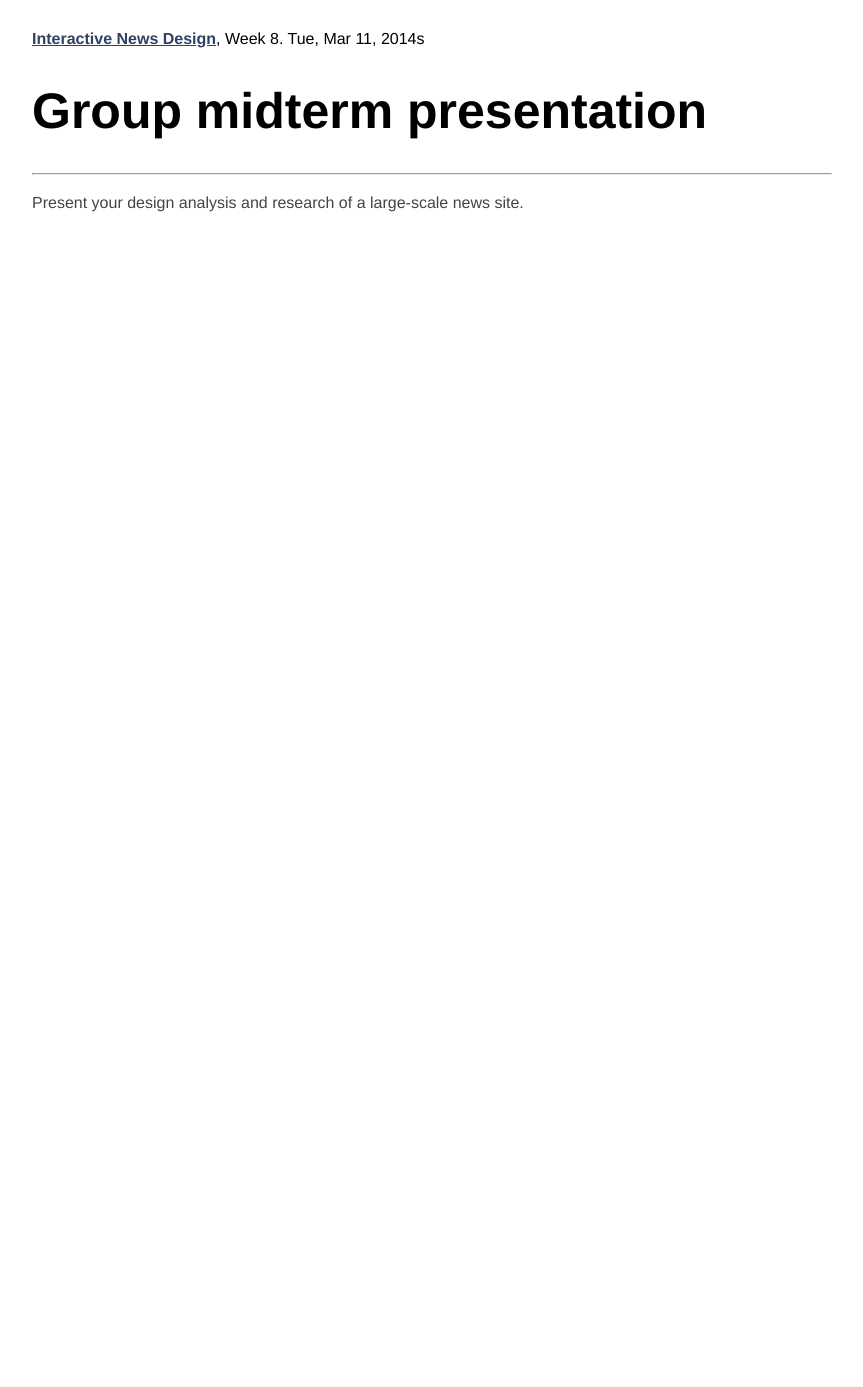
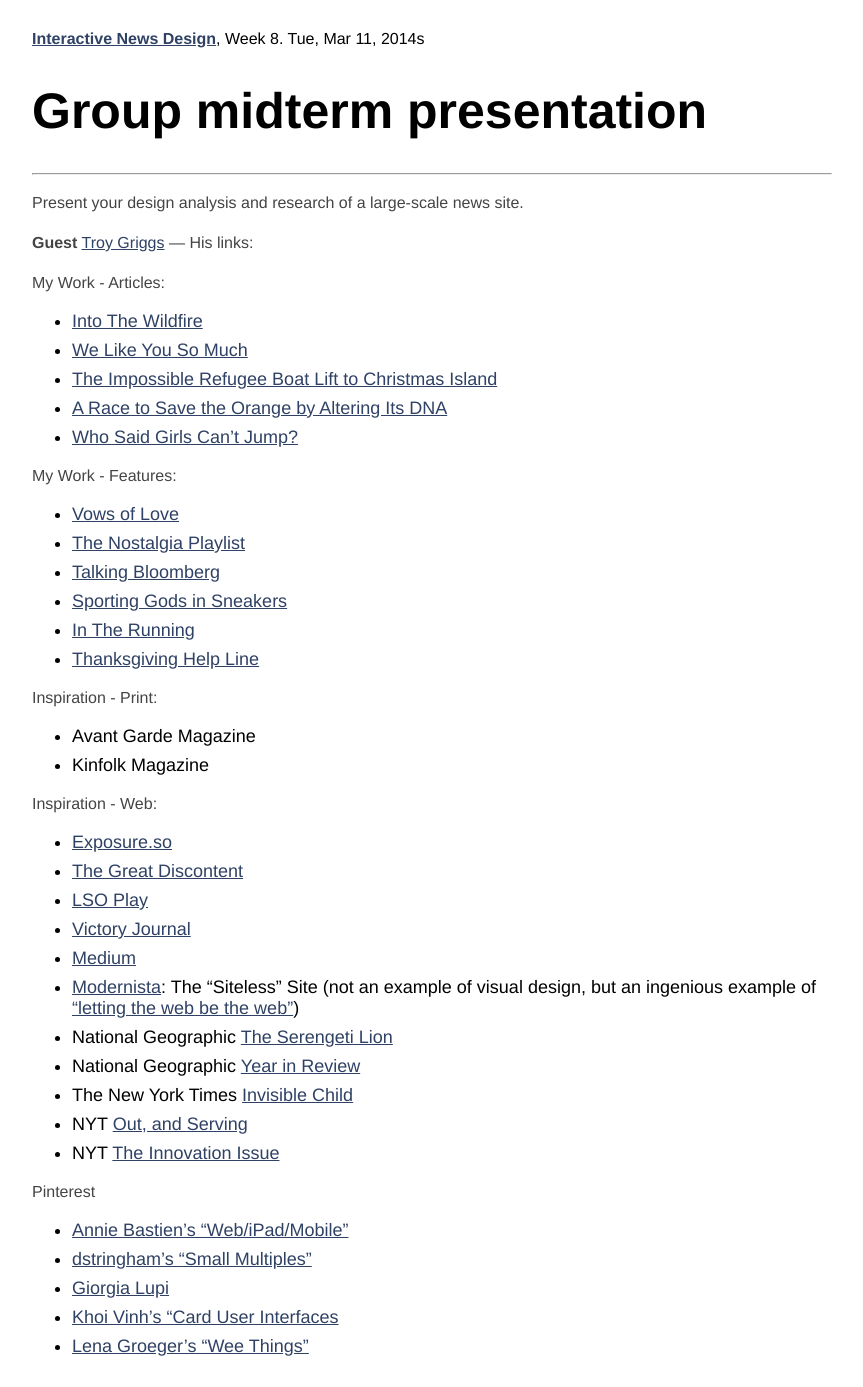
Before and after one commit to tysone/2014-columbia, a Jekyll site: the page built from _posts/2014-03-11-class-14.md, in a window 1280 px wide. Shown: the whole page, without its empty margins (248-1111 px from the left). Built offline with Jekyll 4.4.1, drawn with Linux system fonts in a browser that asks for light colours; before the commit the page ends 900 px from its top, so only the background shows below that.

Commit message:
troy links

```diff
--- a/_posts/2014-03-11-class-14.md
+++ b/_posts/2014-03-11-class-14.md
@@ -6,3 +6,50 @@ summary: Present your design analysis and research of a large-scale news site.
 ---
 
 Present your design analysis and research of a large-scale news site.
+
+**Guest** [Troy Griggs](https://twitter.com/TroyEricG) — His links:
+
+My Work - Articles:
+
+* [Into The Wildfire](http://www.nytimes.com/2013/09/22/magazine/into-the-wildfire.html)
+* [We Like You So Much](http://www.nytimes.com/2013/09/29/magazine/dave-eggers-fiction.html)
+* [The Impossible Refugee Boat Lift to Christmas Island](http://www.nytimes.com/2013/11/17/magazine/the-impossible-refugee-boat-lift-to-christmas-island.html)
+* [A Race to Save the Orange by Altering Its DNA](http://www.nytimes.com/2013/07/28/science/a-race-to-save-the-orange-by-altering-its-dna.html)
+* [Who Said Girls Can’t Jump?](http://www.nytimes.com/2013/11/24/magazine/who-said-girls-cant-jump.html)
+
+
+My Work - Features:
+
+* [Vows of Love](http://www.nytimes.com/interactive/2014/fashion/weddings/vows-of-love.html)
+* [The Nostalgia Playlist](http://www.nytimes.com/interactive/2013/07/09/science/nostalgic-songs-and-reader-submissions.html)
+* [Talking Bloomberg](http://www.nytimes.com/interactive/2013/08/18/nyregion/bloomberg-voices.html)
+* [Sporting Gods in Sneakers](http://www.nytimes.com/interactive/2013/08/25/magazine/tennis-magazine-archives.html)
+* [In The Running](http://www.nytimes.com/interactive/nyregion/nyc2013-in-the-running.html)
+* [Thanksgiving Help Line](http://projects.nytimes.com/qa/events/thanksgiving-help-line)
+
+Inspiration - Print:
+
+* Avant Garde Magazine
+* Kinfolk Magazine
+
+Inspiration - Web:
+
+* [Exposure.so](https://exposure.so/)
+* [The Great Discontent](http://thegreatdiscontent.com/)
+* [LSO Play](http://play.lso.co.uk/)
+* [Victory Journal](http://victoryjournal.com/)
+* [Medium](https://medium.com/)
+* [Modernista](http://en.wikipedia.org/wiki/Modernista#Controversies): The “Siteless” Site (not an example of visual design, but an ingenious example of [“letting the web be the web”](http://www.commarts.com/interactive/cai09/Modernista.html))
+* National Geographic [The Serengeti Lion](http://ngm.nationalgeographic.com/serengeti-lion/index.html)
+* National Geographic [Year in Review](http://www.nationalgeographic.com/year-in-review-2013/)
+* The New York Times [Invisible Child](http://www.nytimes.com/projects/2013/invisible-child/)
+* NYT [Out, and Serving](http://www.nytimes.com/interactive/2014/03/09/opinion/sunday/exposures-military.html)
+* NYT [The Innovation Issue](http://www.nytimes.com/packages/html/magazine/2013/innovations-issue/)
+
+Pinterest
+
+* [Annie Bastien’s “Web/iPad/Mobile”](http://www.pinterest.com/anniebastien/web-ipad-mobile/)
+* [dstringham’s “Small Multiples”](http://www.pinterest.com/dstringham/small-multiples/)
+* [Giorgia Lupi](http://www.pinterest.com/giorgialupi/)
+* [Khoi Vinh’s “Card User Interfaces](http://www.pinterest.com/khoi/card-user-interfaces/)
+* [Lena Groeger’s “Wee Things”](http://www.pinterest.com/lenagroeger/wee-things/)
```
